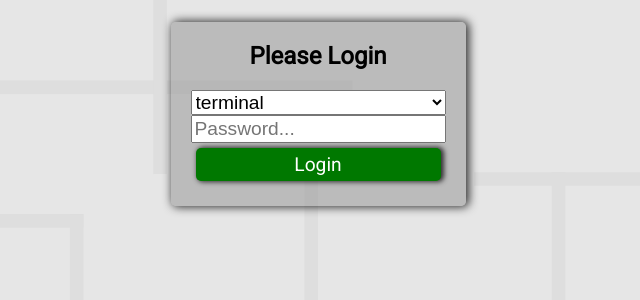
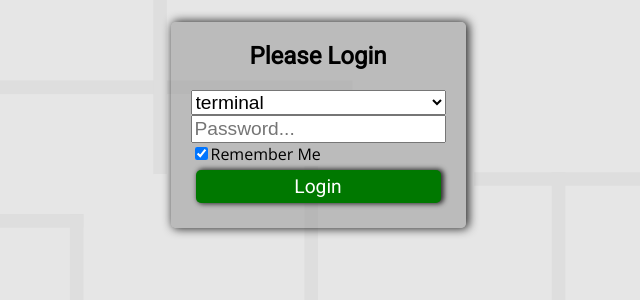
Before and after one commit to enchant97/home-terminal-system, a Flask app: page / in a window 1280 px wide. Shown: the part 59-359 px from the top of the page, without its empty margins (322-962 px from the left). Run offline with Flask 2, Linux system fonts and the light colour scheme.

Commit message:
added rememberme

```diff
--- a/HomeTerminal/templates/main/index.html
+++ b/HomeTerminal/templates/main/index.html
@@ -9,6 +9,7 @@
             {% endfor %}
         </select>
         <input type="password" name="password" id="password" placeholder="Password..." required autocomplete="off">
+        <label for="rememberme"><input type="checkbox" name="rememberme" id="rememberme" checked>Remember Me</label>
         <button class="ok" type="submit">Login</button>
     </form>
 {% endblock %}
--- a/HomeTerminal/views/main.py
+++ b/HomeTerminal/views/main.py
@@ -2,33 +2,34 @@ from flask import Blueprint, flash, redirect, render_template, request, url_for
 from flask_login import current_user, login_required, login_user, logout_user
 
 from ..dao import try_login_user
-from ..models import User, db
+from ..models import User
 
 main = Blueprint("main", __name__)
 
 @main.route("/", methods=["POST", "GET"])
 def index():
     if current_user.is_authenticated:
-            return redirect(url_for("home.dashboard"))
+        return redirect(url_for("home.dashboard"))
     #TODO: remove User.query.all()
     return render_template("main/index.html", users=User.query.all())
 
 @main.route("/login", methods=["POST"])
 def do_login():
     if current_user.is_authenticated:
-            return redirect(url_for("home.dashboard"))
-
+        return redirect(url_for("home.dashboard"))
     username = request.form.get("username")
     password = request.form.get("password")
+    remember_me = request.form.get("rememberme", False)
     if not username or not password:
         flash("You have left the form blank", "warning")
     user = try_login_user(username, password)
     if user:
-        #TODO: change to allow remember me to be chosen on the login form
-        login_user(user, remember=True)
+        if remember_me:
+            login_user(user, remember=True)
+        else:
+            login_user(user, remember=False)
         return redirect(url_for("home.dashboard"))
-    else:
-        flash("username or password not correct", "warning")
+    flash("username or password not correct", "warning")
     return redirect(url_for(".index"))
 
 @main.route("/logout")
```
